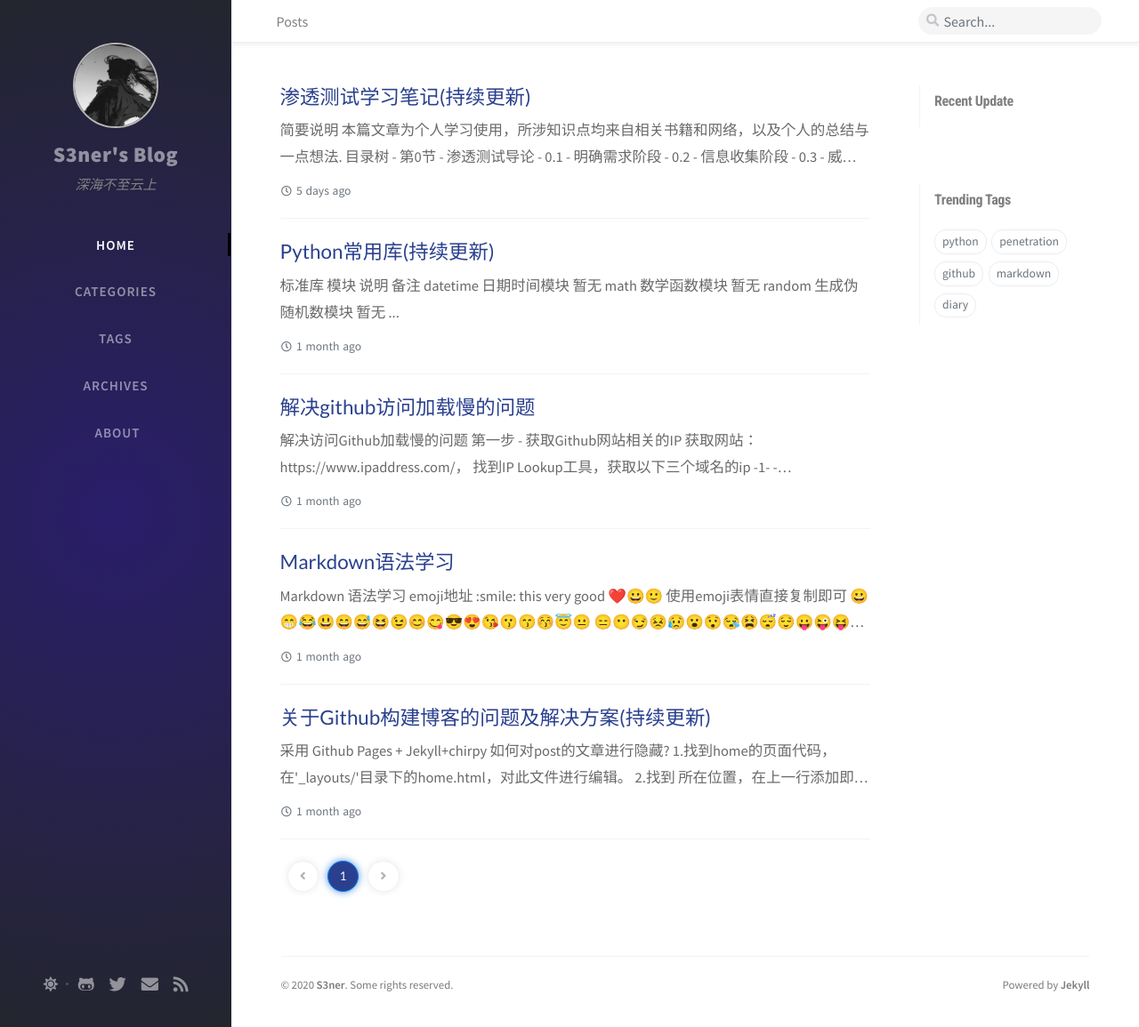
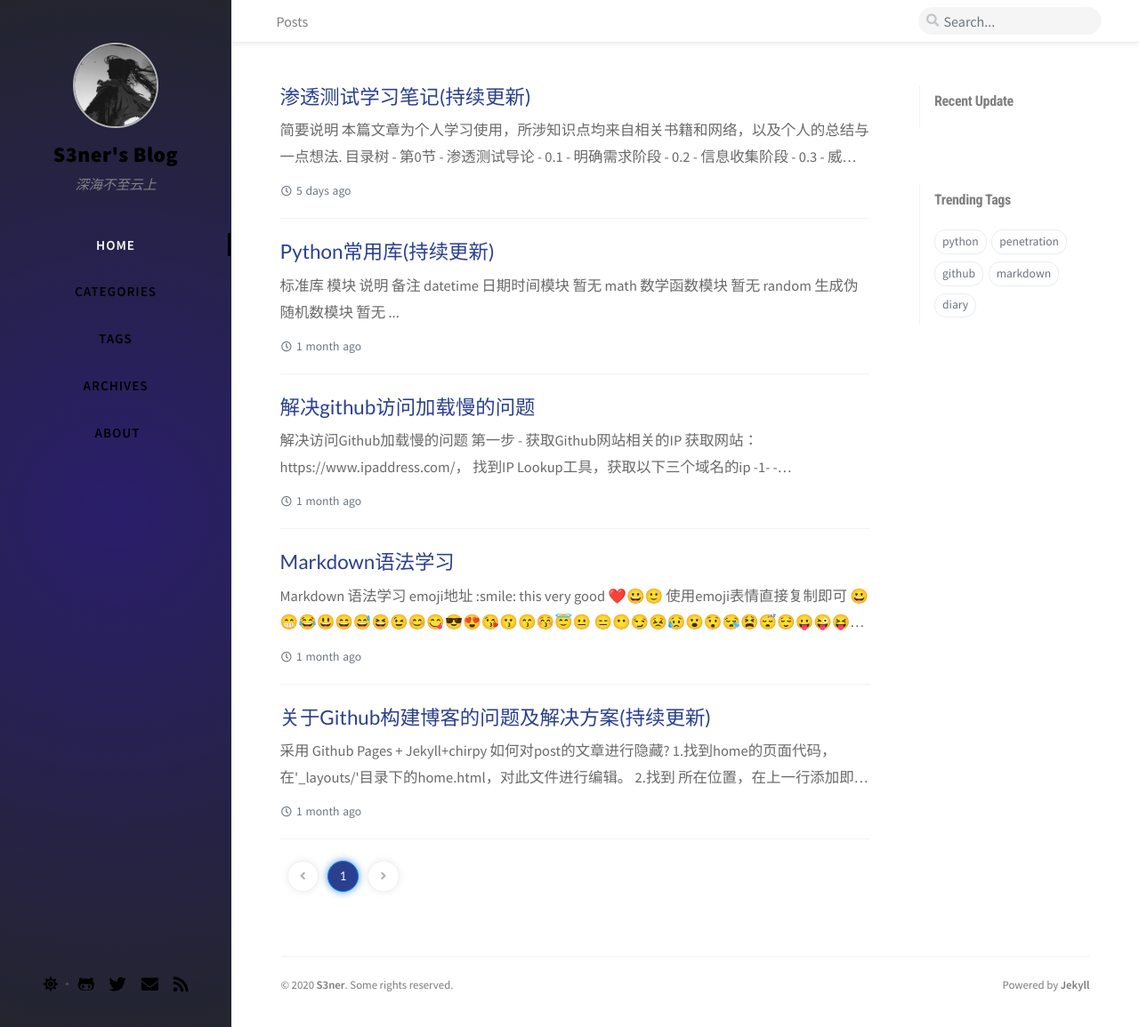
Before and after one commit to devisitem/legacy-blog, a Jekyll site: the page built from index.html, in a window 1280 px wide and 1155 px high. Shown: the whole window at 89% size. Built offline with Jekyll 4.4.1, drawn with Linux system fonts in a browser that asks for light colours; nearby versions of some CDN libraries; the list of posts is cut into pages by our own code; comment, search, counter and statistics services are not loaded.

Commit message:
Update module.scss

```diff
--- a/assets/css/_addon/module.scss
+++ b/assets/css/_addon/module.scss
@@ -60,7 +60,8 @@
   text-decoration: none;
 }
 
-@mixin sidebar-links($color: rgba(255, 255, 255, 0.5)) {
+/* @mixin sidebar-links($color: rgba(255, 255, 255, 0.5)) { */
+@mixin sidebar-links($color: black) {
   color: $color;
   transition: color 0.35s ease-in-out;
   user-select: none;
```
